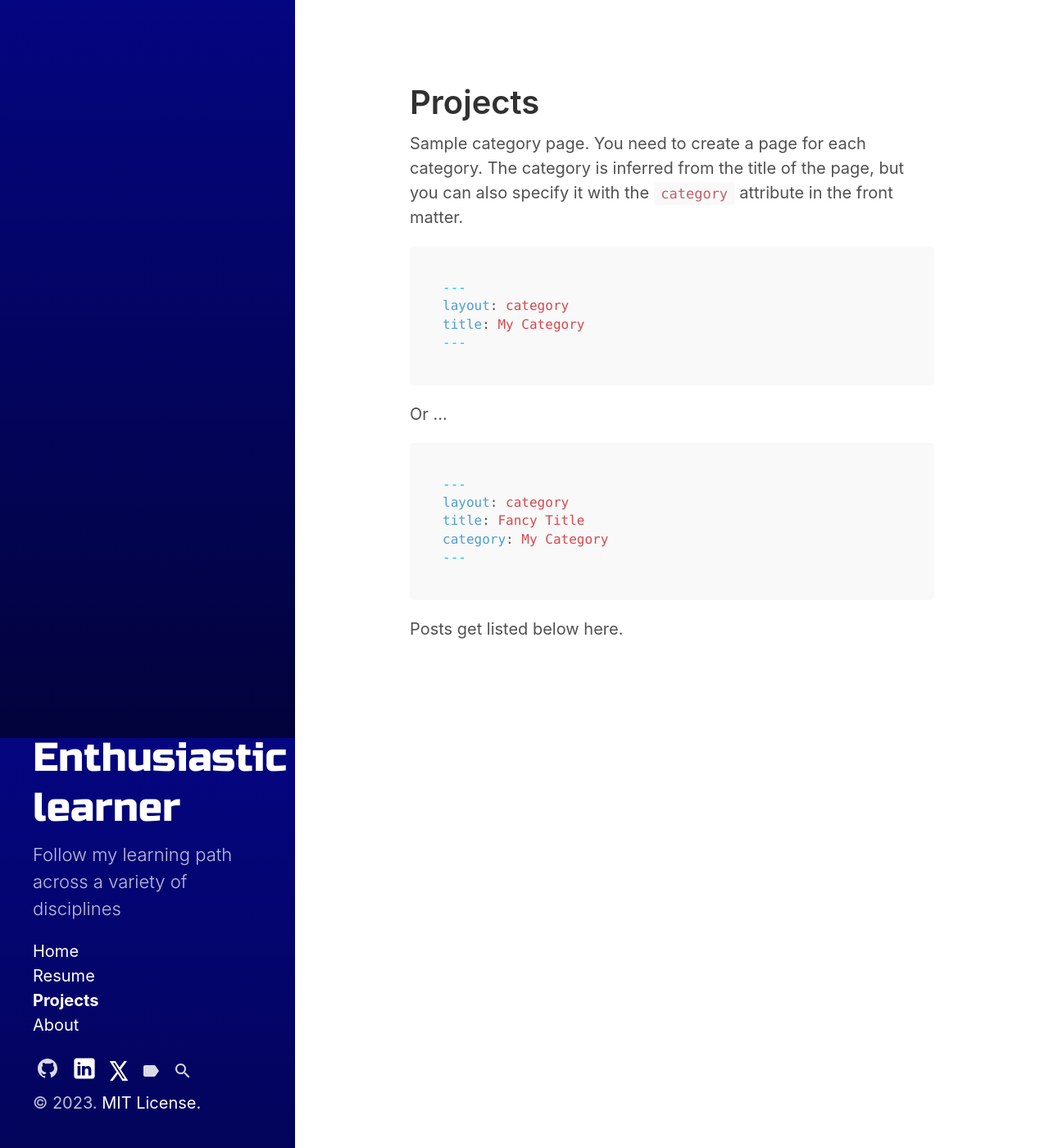
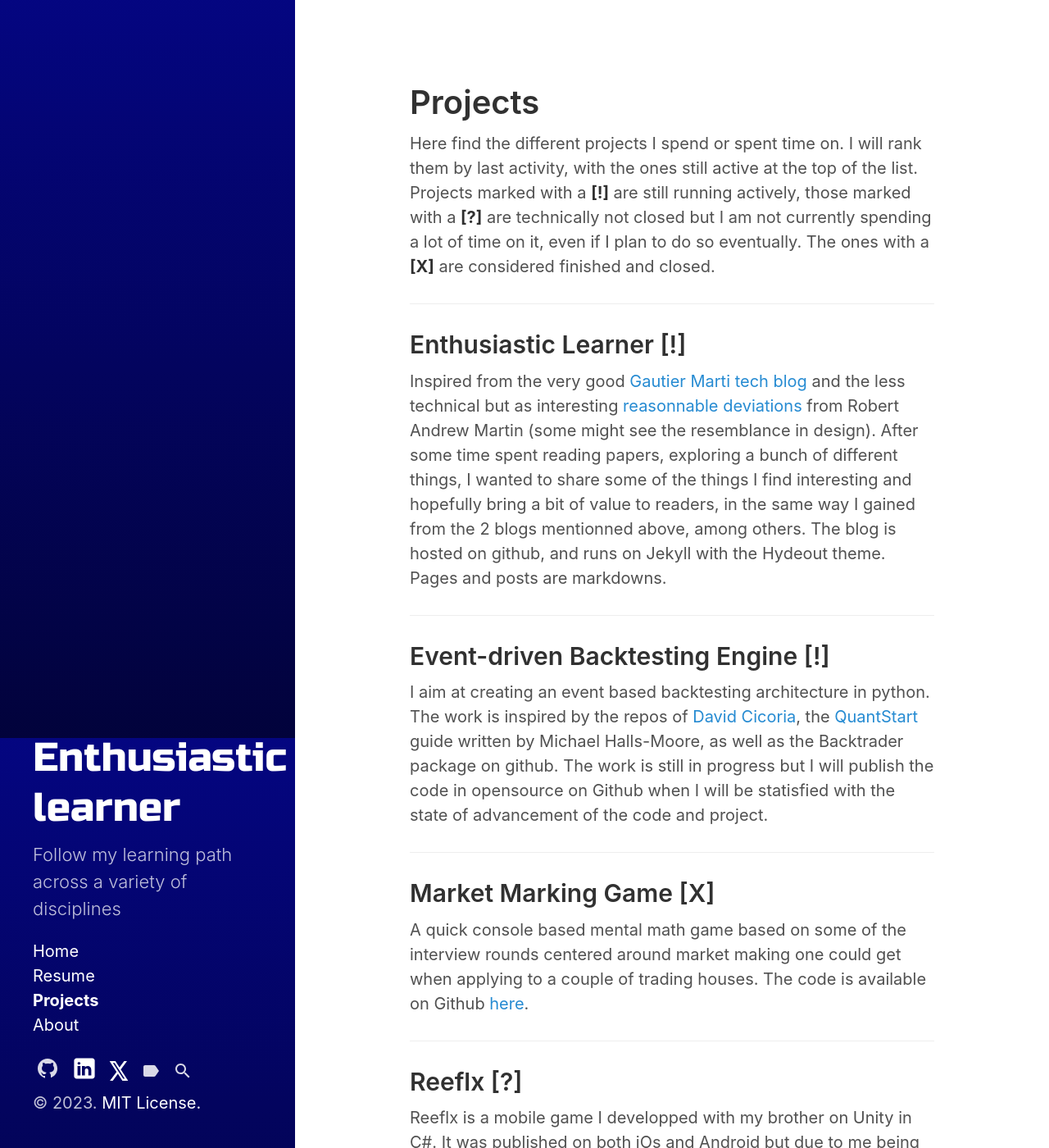
Before and after one commit to MayeulSGC/MayeulSGC.github.io, a Jekyll site: the page built from category/projects.md, in a window 1280 px wide and 1400 px high. Shown: the whole window at 82% size. Built offline with Jekyll 4.4.1, drawn with Linux system fonts in a browser that asks for light colours; some of the changed text lies outside the part shown.

Commit message:
added project page

````diff
--- a/_sass/hydeout/_layout.scss
+++ b/_sass/hydeout/_layout.scss
@@ -205,8 +205,8 @@ body {
     color: $body-color;
     min-height: 100vh;
     padding-top:$section-spacing;
-    padding-left:max(min(calc((100% - 50rem) / 2),$section-spacing * 3),0.2rem);//$section-spacing * 2;
-    padding-right:max(min(calc((100% - 50rem) / 2),$section-spacing * 3),0.2rem);
+    padding-left:max((min(calc((100% - 50rem) / 2),$section-spacing * 3)),0.2rem);//$section-spacing * 2;
+    padding-right:max((min(calc((100% - 50rem) / 2),$section-spacing * 3)),0.2rem);
     padding-bottom:1rem;
 
     @if $layout-reverse {
--- a/category/projects.md
+++ b/category/projects.md
@@ -3,25 +3,30 @@ layout: category
 title: Projects
 ---
 
-Sample category page. You need to create a page for each category.
-The category is inferred from the title of the page, but you can also
-specify it with the `category` attribute in the front matter.
+Here find the different projects I spend or spent time on. I will rank them by last activity, with the ones still active at the top of the list. Projects marked with a **[!]** are still running actively, those marked with a **[?]** are technically not closed but I am not currently spending a lot of time on it, even if I plan to do so eventually. The ones with a **[X]** are considered finished and closed.
 
-```md
+
+
 ---
-layout: category
-title: My Category
+
+
+<h2>Enthusiastic Learner [!]</h2>
+Inspired from the very good [Gautier Marti tech blog](https://gmarti.gitlab.io/) and the less technical but as interesting [reasonnable deviations](https://reasonabledeviations.com/) from Robert Andrew Martin (some might see the resemblance in design). After some time spent reading papers, exploring a bunch of different things, I wanted to share some of the things I find interesting and hopefully bring a bit of value to readers, in the same way I gained from the 2 blogs mentionned above, among others. The blog is hosted on github, and runs on Jekyll with the Hydeout theme. Pages and posts are markdowns.
+
 ---
-```
+<h2>Event-driven Backtesting Engine [!]</h2>
+I aim at creating an event based backtesting architecture in python. The work is inspired by the repos of [David Cicoria](https://github.com/DavidCico/Enhanced-Event-Driven-Backtester), the [QuantStart](https://www.quantstart.com/articles/Event-Driven-Backtesting-with-Python-Part-I/) guide written by Michael Halls-Moore, as well as the Backtrader package on github. The work is still in progress but I will publish the code in opensource on Github when I will be statisfied with the state of advancement of the code and project.
 
-Or ...
+---
 
-```md
+<h2> Market Marking Game [X]</h2>
+A quick console based mental math game based on some of the interview rounds centered around market making one could get when applying to a couple of trading houses. The code is available on Github [here](https://github.com/MayeulSGC/MarketMakingGame).
+
+
+
+
 ---
-layout: category
-title: Fancy Title
-category: My Category
----
-```
-
-Posts get listed below here.
+<h2>Reeflx [?]</h2>
+Reeflx is a mobile game I developped with my brother on Unity in C#. It was published on both iOs and Android but due to me being too lazy to update the different policies and changing my setup, and therefore loosing access to a macbook, the application has now been taken off the stores.
+The concept was pretty simple: one of the screen corner is randomly lit up with a color and you have to click on the corresponding color as fast as possible. We had different modes, one with unlimited time where speed would gradually increase and one with a timer and constant speed.
+Setup things again to run the updates and have it published again on the stores is in my long term todo list, hopefully it gets done one day...
````
